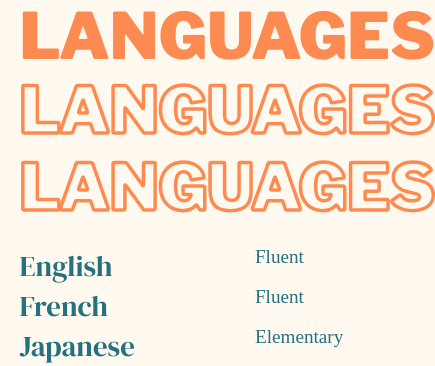
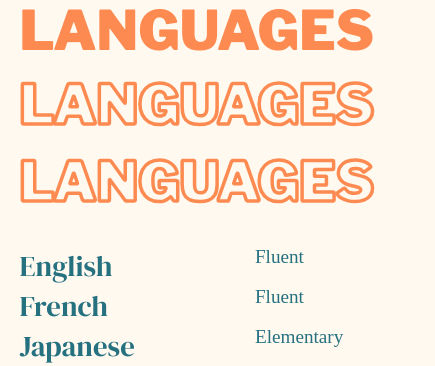
Before and after one commit to Mia-MD/personal-website, a plain HTML site: page index.html in a window 390 px wide. Shown: the part 4844-5210 px from the top of the page, 435 px wide, since content can reach past the window. Drawn offline with nearby package versions, Linux system fonts and the light colour scheme; files whose address does not match are found by name; a web font is replaced by a local one.

Commit message:
Fixed languages text

```diff
--- a/style.css
+++ b/style.css
@@ -362,6 +362,10 @@ a{
 
     }
 
+    .languages .title-experience h2{
+        font-size: 14vw;
+    }
+
     .repeat{
         height:12vw;
         position:relative;
```
